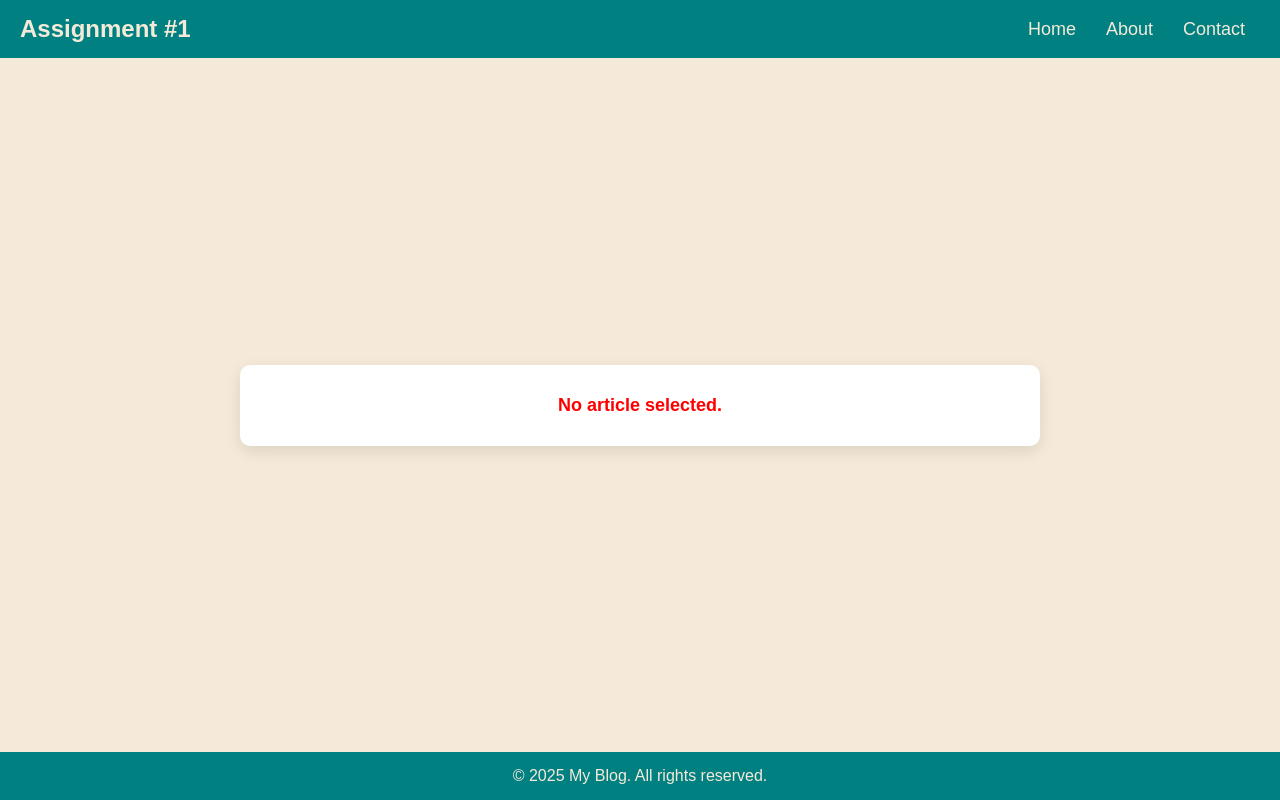
After one commit to danton0989/PHP_Assignment_1, a PHP site: page /display.php in a window 1280 px wide. The commit adds this page. Run offline with PHP 8.4, Linux system fonts and the light colour scheme; data comes from the database, SQL or seed files in the repository; both versions use the stored data as it was after the commit.

Commit message:
Features Added

```diff
--- /dev/null
+++ b/display.php
@@ -0,0 +1,104 @@
+<?php
+// Connect to the database
+$db = new SQLite3('users.db');
+
+// Start output buffering to handle errors gracefully
+ob_start();
+
+// Check if the 'article_id' is in the URL and is a valid integer
+if (isset($_GET['article_id']) && is_numeric($_GET['article_id'])) {
+    $article_id = intval($_GET['article_id']); // Convert to integer for safety
+
+    // Prepare and execute the SQL query
+    $stmt = $db->prepare("SELECT * FROM articles WHERE article_id = :article_id");
+    $stmt->bindValue(':article_id', $article_id, SQLITE3_INTEGER);
+    $result = $stmt->execute();
+
+    // Fetch the article
+    $article = $result->fetchArray(SQLITE3_ASSOC);
+
+    if (!$article) {
+        $error_message = "Article Not Found.";
+    }
+} else {
+    $error_message = "No article selected.";
+}
+
+// End output buffering and flush output
+ob_end_flush();
+?>
+
+<!DOCTYPE html>
+<html lang="en">
+<head>
+    <meta charset="UTF-8">
+    <meta name="viewport" content="width=device-width, initial-scale=1.0">
+    <title><?php echo isset($article) ? htmlspecialchars($article['title']) : "Article"; ?></title>
+    <link rel="stylesheet" href="styles.css">
+    <style>
+        /* Ensure footer stays at the bottom */
+        body {
+            display: flex;
+            flex-direction: column;
+            min-height: 100vh;
+            margin: 0;
+        }
+
+        .content-wrapper {
+            flex: 1;
+            display: flex;
+            justify-content: center;
+            align-items: center;
+            padding: 50px 20px;
+        }
+
+        .container {
+            background: white;
+            padding: 30px;
+            border-radius: 10px;
+            box-shadow: 0 5px 15px rgba(0, 0, 0, 0.1);
+            width: 90%;
+            max-width: 800px;
+            text-align: center;
+        }
+
+        .error-message {
+            color: red;
+            font-size: 18px;
+            font-weight: bold;
+        }
+    </style>
+</head>
+<body>
+
+    <!-- Navbar -->
+    <nav class="navbar">
+        <div class="logo">Assignment #1</div>
+        <ul class="nav-links">
+            <li><a href="index.html">Home</a></li>
+            <li><a href="about.php">About</a></li>
+            <li><a href="contact.php">Contact</a></li>
+        </ul>
+    </nav>
+
+    <!-- Main Content -->
+    <div class="content-wrapper">
+        <div class="container">
+            <?php if (isset($error_message)) : ?>
+                <p class="error-message"><?php echo $error_message; ?></p>
+            <?php else : ?>
+                <h1 class="accentText"><?php echo htmlspecialchars($article['title']); ?></h1>
+                <p><strong>By:</strong> <span class="text"><?php echo htmlspecialchars($article['contributor_username']); ?></span> | <strong>Posted on:</strong> <span class="text"><?php echo htmlspecialchars($article['create_date']); ?></span></p>
+                <hr>
+                <p class="text"><?php echo nl2br(htmlspecialchars($article['body'])); ?></p>
+            <?php endif; ?>
+        </div>
+    </div>
+
+    <!-- Footer -->
+    <footer class="footer">
+        <p>© <?php echo date("Y"); ?> My Blog. All rights reserved.</p>
+    </footer>
+
+</body>
+</html>
--- a/homepage.php
+++ b/homepage.php
@@ -29,11 +29,12 @@
         $db->exec($SQL_insert_data);
     }
 
-    $query = "SELECT title, body, create_date, start_date, end_date, contributor_username
+    $query = "SELECT article_id, title, body, create_date, start_date, end_date, contributor_username
     FROM articles
     WHERE (start_date IS NULL OR start_date <= DATETIME('now'))
     AND (end_date IS NULL OR end_date >= DATETIME('now'))
     ORDER BY create_date DESC";
+
 
     $result = $db->query($query);
 
--- a/styles.css
+++ b/styles.css
@@ -75,6 +75,8 @@ body {
 main {
     text-align: center;
     padding: 50px;
+    background: #F5EAD9; /* Light background for the content */
+    padding-bottom: 80px; /* Ensure space for the footer */
 }
 
 .form {
@@ -123,7 +125,88 @@ main {
     background: #008080;
     color: #F5EAD9;
     padding: 15px 0;
-    position: fixed;
+    position: relative; /* Adjust the position to avoid overlap */
     width: 100%;
     bottom: 0;
 }
+
+/* Waiting for approval styles */
+.waiting-for-approval {
+    display: flex;
+    justify-content: center;
+    align-items: center;
+    height: 100vh; /* Full viewport height */
+    background-color: #F5EAD9; /* Match background color */
+    text-align: center;
+    font-size: 2rem;
+    color: #fc5c5c; /* Accent color */
+    font-weight: bold;
+    flex-direction: column;
+    gap: 20px;
+}
+
+.waiting-for-approval h2 {
+    font-size: 3rem;
+    color: #fc5c5c;
+    margin: 0;
+}
+
+/* Main Content Styles */
+main {
+    text-align: center;
+    padding: 50px;
+    background: #F5EAD9; /* Light background for the content */
+}
+
+#posts {
+    display: flex;
+    flex-direction: column;
+    align-items: center;
+    gap: 20px;
+}
+
+#posts div {
+    background: #FFFFFF;
+    border-radius: 10px;
+    box-shadow: 0 10px 20px rgba(0, 0, 0, 0.1), 0 8px 10px rgba(0, 0, 0, 0.2); /* Enhanced shadow */
+    padding: 20px;
+    width: 80%; /* Adjust the width as needed */
+    max-width: 800px;
+}
+
+#posts h2 {
+    font-size: 24px;
+    color: #2C2F33; /* Dark text color */
+    margin-bottom: 10px;
+}
+
+#posts p {
+    font-size: 16px;
+    color: #2C2F33; /* Dark text color */
+    line-height: 1.6;
+    margin-bottom: 10px;
+}
+
+#posts p strong {
+    color: #008080; /* Accent color for strong text */
+}
+
+hr {
+    border: 1px solid #F5EAD9;
+    width: 100%;
+    margin: 20px 0;
+}
+.read-more {
+    display: inline-block;
+    background-color: #fc5c5c;
+    color: white;
+    padding: 8px 12px;
+    text-decoration: none;
+    font-weight: bold;
+    border-radius: 5px;
+    transition: background-color 0.3s ease-in-out;
+}
+
+.read-more:hover {
+    background-color: #f8a3a3;
+}
```
Also changed, not shown: index.html (+12 -4 lines), welcome.php (+32 -50 lines), README.md, users.db.
